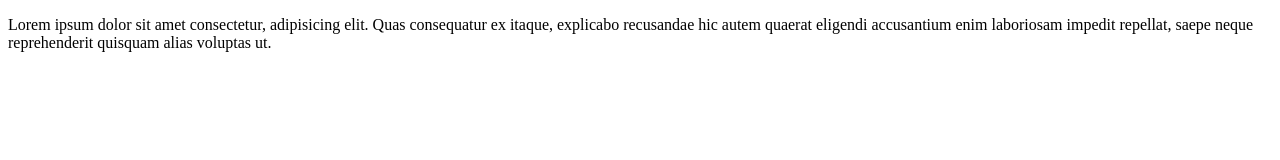
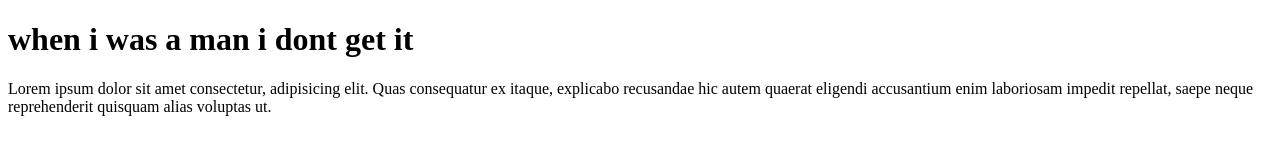
Before and after one commit to Danieldesmond1/story, a plain HTML site: page index.html in a window 1280 px wide. Drawn offline with Linux system fonts and the light colour scheme.

```diff
--- a/index.html
+++ b/index.html
@@ -6,6 +6,7 @@
   <title>Document</title>
 </head>
 <body>
+  <h1>when i was a man i dont get it</h1>
   <p>Lorem ipsum dolor sit amet consectetur, adipisicing elit. Quas consequatur ex itaque, explicabo recusandae hic autem quaerat eligendi accusantium enim laboriosam impedit repellat, saepe neque reprehenderit quisquam alias voluptas ut.</p>
 </body>
 </html>
```
Also changed, not shown: index2.html (+1 -0 lines).
